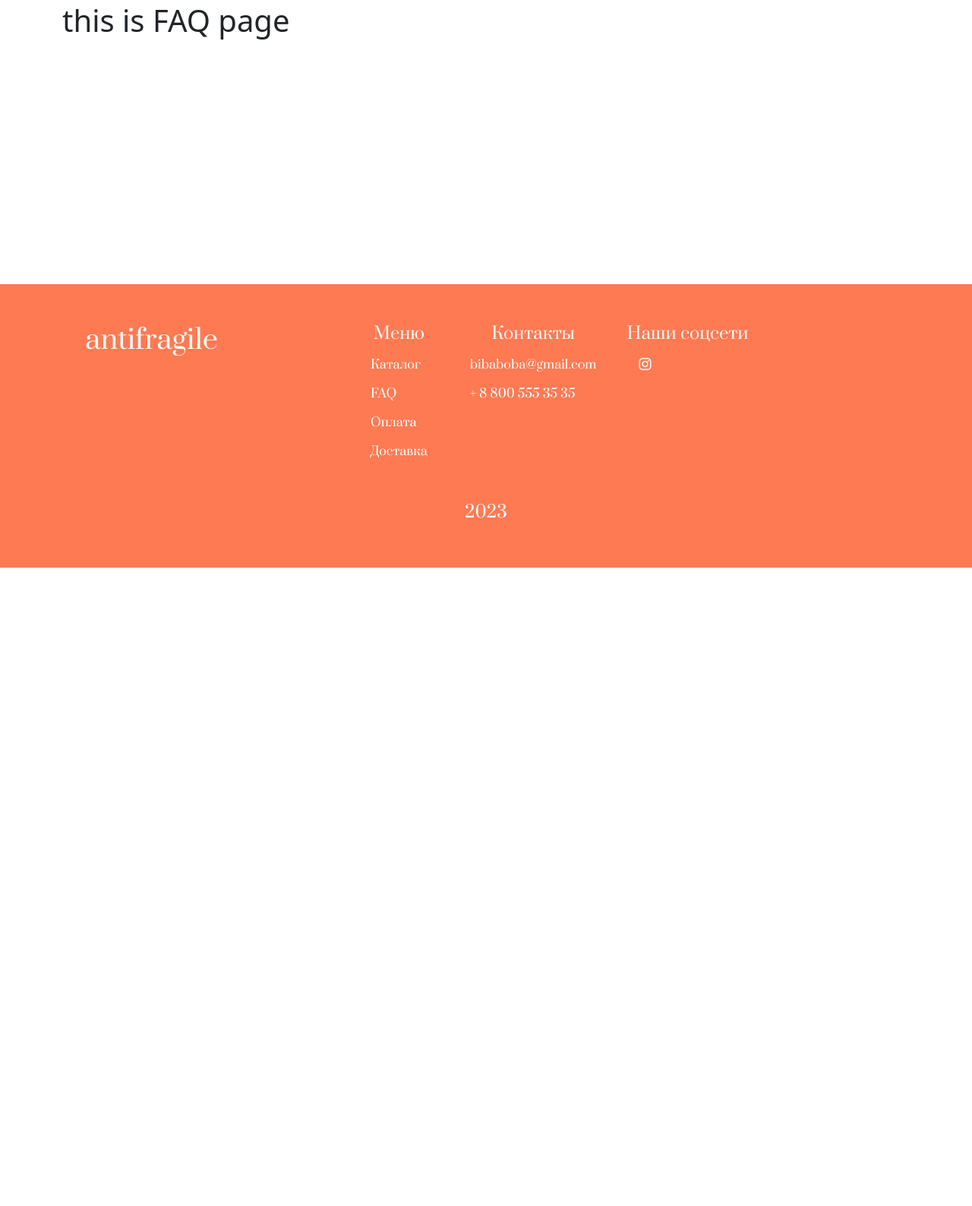
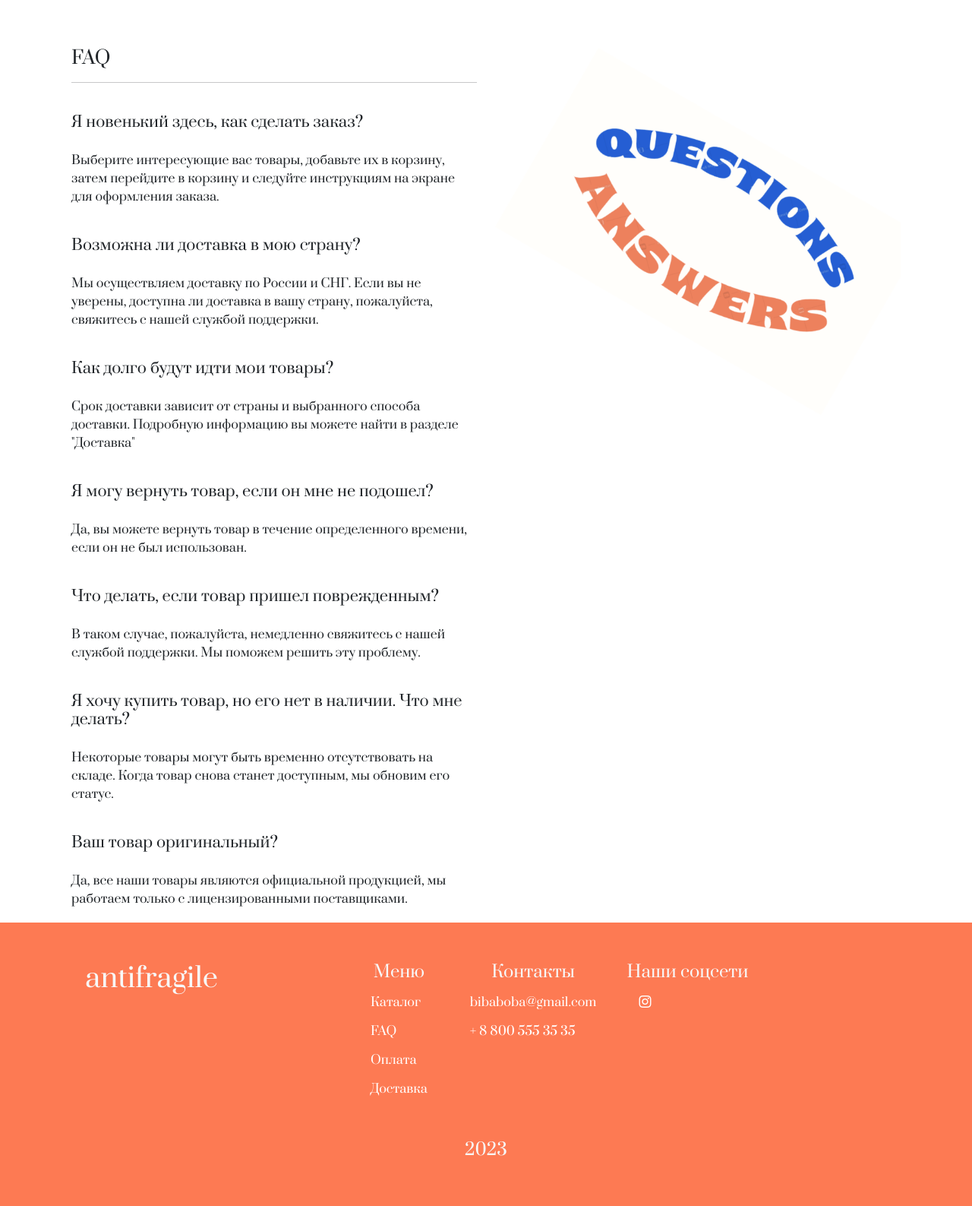
Before and after one commit to vvvltr/antifragile, an ASP.NET Core app: page /FAQ in a window 1280 px wide. Shown: the part 53-1640 px from the top of the page at 76% size. Before the commit the page ends 800 px from the top, so only its background shows below. Run offline with ASP.NET Core 8, Linux system fonts and the light colour scheme; style sheets or scripts are compiled from the project's sources.

Commit message:
Добавлена страница FAQ

```diff
--- a/antifragile/Views/FAQ/Index.cshtml
+++ b/antifragile/Views/FAQ/Index.cshtml
@@ -1,3 +1,31 @@
-<div>
-    <h1>this is FAQ page</h1>
+<div class="container faq">
+    <div class="row">
+        <div class="col">
+            <h4>FAQ</h4>
+            <hr/>
+            <div>
+                <h5>Я новенький здесь, как сделать заказ?</h5>
+                <p>Выберите интересующие вас товары, добавьте их в корзину, затем перейдите в корзину и следуйте инструкциям на экране для оформления заказа.</p>
+                <h5>Возможна ли доставка в мою страну?</h5>
+                <p>Мы осуществляем доставку по России и СНГ. Если вы не уверены, доступна ли доставка в вашу страну, пожалуйста, свяжитесь с нашей службой поддержки.</p>
+                <h5>Как долго будут идти мои товары?</h5>
+                <p>Срок доставки зависит от страны и выбранного способа доставки. Подробную информацию вы можете найти в разделе "Доставка"</p>
+                <h5>Я могу вернуть товар, если он мне не подошел?</h5>
+                <p>Да, вы можете вернуть товар в течение определенного времени, если он не был использован.</p>
+                <h5>Что делать, если товар пришел поврежденным?</h5>
+                <p>В таком случае, пожалуйста, немедленно свяжитесь с нашей службой поддержки. Мы поможем решить эту проблему.</p>
+                <h5>Я хочу купить товар, но его нет в наличии. Что мне делать?</h5>
+                <p>Некоторые товары могут быть временно отсутствовать на складе. Когда товар снова станет доступным, мы обновим его статус.</p>
+                <h5>Ваш товар оригинальный?</h5>
+                <p>Да, все наши товары являются официальной продукцией, мы работаем только с лицензированными поставщиками.</p>
+                <h5>Как я могу связаться с вами?</h5>
+                <p>Вы можете связаться с нами, написав на нашу электронную почту, через форму на сайте, а также через наши социальные сети. Подробности в разделе "Контакты".</p>
+                <h5>Принимаете ли вы оплату картами?</h5>
+                <p> Да, мы принимаем большинство кредитных и дебетовых карт VISA и MasterCard, а также оплату через карты МИР</p>
+            </div>
+        </div>
+        <div class="col">
+            <img src="~/qa.png" alt="Question-Answer" class="img-fluid">
+        </div>
+    </div>
 </div>
--- a/antifragile/wwwroot/css/site.css
+++ b/antifragile/wwwroot/css/site.css
@@ -17,7 +17,26 @@
     margin-bottom: 60px;
 }
 
-:root{
+:root {
     --primary-color: #FD7A53;
     --bg-color: #F5F5F5
 }
+
+.faq {
+    font-style: normal;
+    font-weight: 400;
+    text-align: start;
+    font-family: 'Prata', serif;
+}
+
+.faq h5 {
+    margin-top: 40px;
+}
+
+.faq p {
+    margin-top: 26px;
+}
+
+.container .faq {
+    margin-top: 60px;
+}
```
Also changed, not shown: antifragile/wwwroot/qa.png (added). Lines whose indentation alone changed are shown as unchanged.
